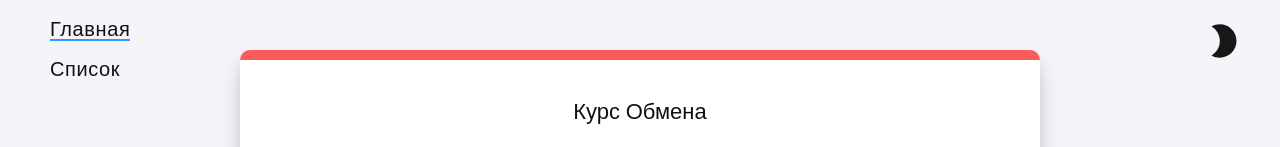
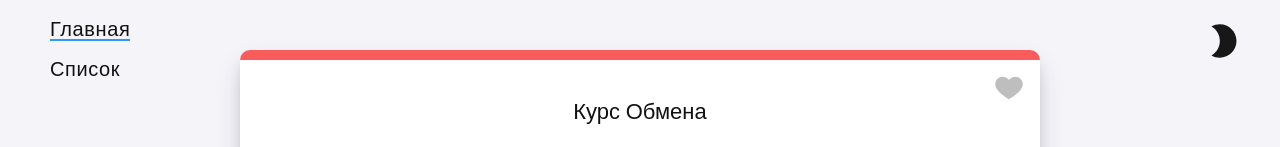
Before and after one commit to molochnyk/currency-converter, a React (Create React App) app: page / in a window 1280 px wide. Shown: the top 147 px of the page. Built offline with nearby package versions, Linux system fonts and the light colour scheme; no server answers.

Commit message:
primary implementation of the favorites button

```diff
--- /dev/null
+++ b/src/Components/BtnLike/BtnLike.jsx
@@ -0,0 +1,62 @@
+import React, { useEffect, useState } from "react";
+import styled from "styled-components";
+import { useLocalStorage } from "react-use";
+import { FcLikePlaceholder } from "react-icons/fc";
+
+const BtnLike = ({ fromCurrency, toCurrency }) => {
+  const [active, setActive] = useState(false);
+  const [valBtn, setValBtn] = useLocalStorage("curlike");
+  const [valCur, setValCur, removeValCur] = useLocalStorage("curCurrency");
+
+  const handleClick = () => {
+    setActive(!active);
+    setValBtn(!active);
+
+    if (!valBtn) {
+      setValCur([fromCurrency, toCurrency]);
+    } else {
+      removeValCur();
+    }
+  };
+
+  useEffect(() => {
+    setActive(valBtn);
+  }, [active, valBtn]);
+
+  return (
+    <ButtonLikeCurrency
+      isActive={active ? "true" : "false"}
+      onClick={handleClick}
+    >
+      <FcLikePlaceholder />
+    </ButtonLikeCurrency>
+  );
+};
+
+const ButtonLikeCurrency = styled.button`
+  position: absolute;
+  right: 10px;
+  top: 10px;
+
+  background: transparent;
+  border: none;
+  cursor: pointer;
+
+  transition: transform 250ms ease;
+
+  &:hover {
+    transform: scale(1.06);
+  }
+
+  svg {
+    height: 30px;
+    width: 30px;
+
+    path {
+      fill: ${({ isActive }) => (isActive === "true" ? "#2f98fa" : "#bebebe")};
+      transition: all 250ms ease;
+    }
+  }
+`;
+
+export default BtnLike;
--- a/src/pages/CurrencyConverter.jsx
+++ b/src/pages/CurrencyConverter.jsx
@@ -1,6 +1,7 @@
-import React, { useState } from "react";
+import React, { useEffect, useState } from "react";
 
 import styled from "styled-components";
+import { useLocalStorage } from "react-use";
 
 import LoadError from "../containers/LoadError";
 
@@ -8,12 +9,18 @@ import Input from "../Components/Field/Input";
 import Select from "../Components/Field/Select";
 import CopyToClip from "../Components/CopyToClip/CopyToClip";
 import ToggleCurrency from "../Components/ToggleCurrency/ToggleCurrency";
+import BtnLike from "../Components/BtnLike/BtnLike";
 
 import useFetchDebounce from "../hooks/useFetchDebounce";
 
+const DEFAULT_CURRENCY = {
+  from: "USD",
+  to: "UAH",
+};
+
 const CurrencyConverter = () => {
-  const [fromCurrency, setFromCurrency] = useState("USD");
-  const [toCurrency, setToCurrency] = useState("UAH");
+  const [fromCurrency, setFromCurrency] = useState("");
+  const [toCurrency, setToCurrency] = useState("");
   const [inputAmount, setInputAmount] = useState("1");
 
   const [data, isLoading, isError] = useFetchDebounce(
@@ -22,15 +29,29 @@ const CurrencyConverter = () => {
     inputAmount
   );
 
+  const [valueCur] = useLocalStorage("curCurrency");
+
   const currencySwap = () => {
     setToCurrency(fromCurrency);
     setFromCurrency(toCurrency);
   };
 
+  useEffect(() => {
+    if (valueCur) {
+      setFromCurrency(valueCur[0]);
+      setToCurrency(valueCur[1]);
+    } else {
+      setFromCurrency(DEFAULT_CURRENCY.from);
+      setToCurrency(DEFAULT_CURRENCY.to);
+    }
+  }, [valueCur]);
+
   const dataResultView = data && data.toLocaleString();
 
   return (
     <CurConvertWrap errorStatus={isError ? "error" : "default"}>
+      <BtnLike fromCurrency={fromCurrency} toCurrency={toCurrency} />
+
       <CurConvertHead>
         <CurConvertHeadSupTitle>Курс Обмена</CurConvertHeadSupTitle>
         <CurConvertValue>
```
